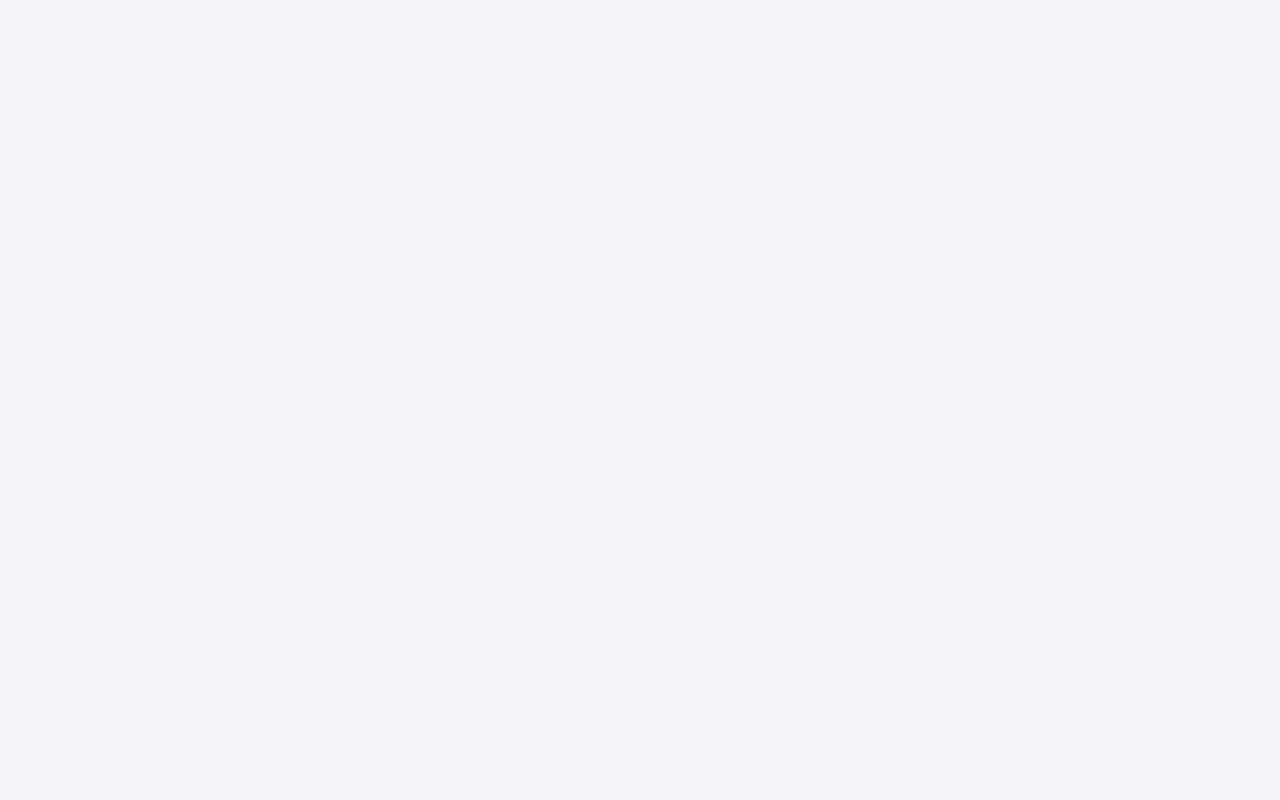
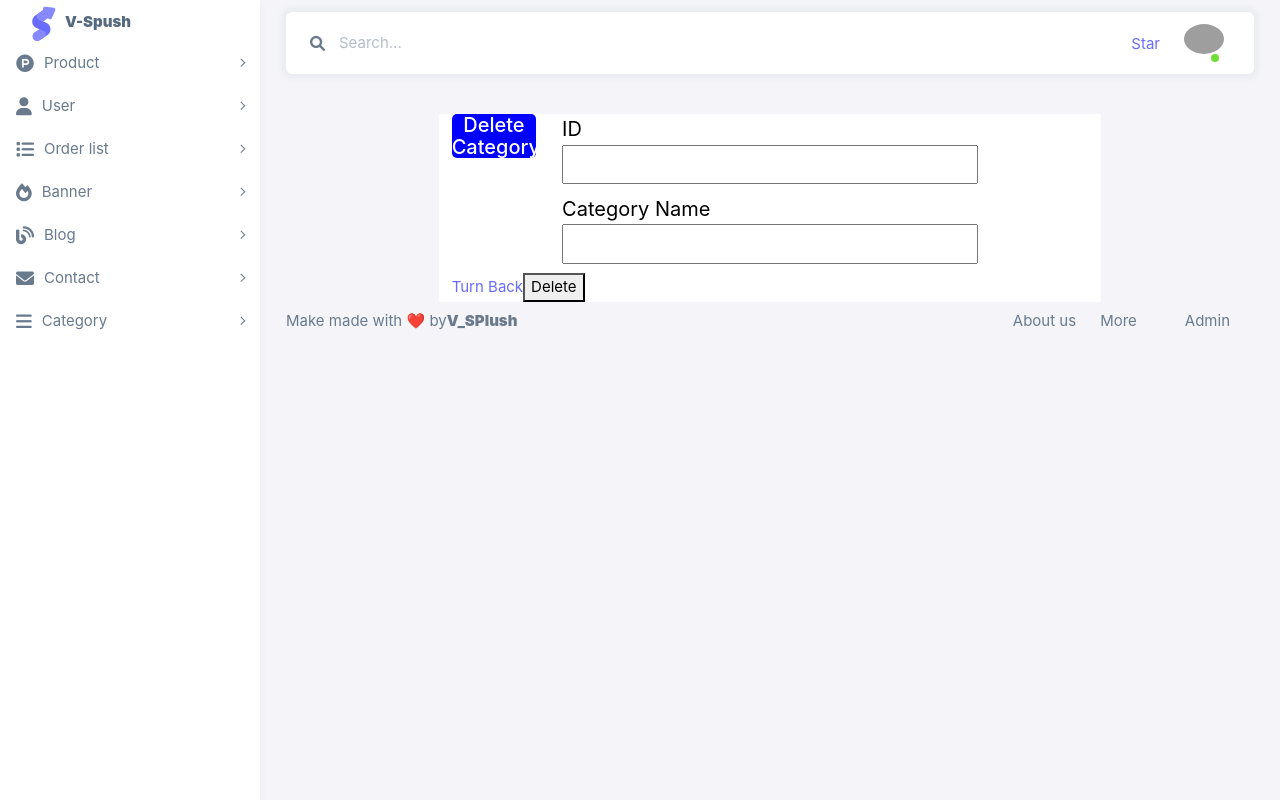
Before and after one commit to HoThiSang/V-Spush-front-end-admin, a React (Create React App) app: page /delete-category/1 in a window 1280 px wide. Before the commit this address had no page. Built offline with nearby package versions, Linux system fonts and the light colour scheme; no server answers; grey boxes are pictures that could not be loaded; a web font is replaced by a local one.

Commit message:
feat: handle-api-detail-and-delete-category refer to 227

```diff
--- a/src/App.js
+++ b/src/App.js
@@ -1,5 +1,5 @@
 import {  Routes, Route, Navigate } from "react-router-dom";
-import { Order, Blog, CreateBlog, ShowContact, UpdateContact, UpdateBlog , Product,ShowCategory} from "./pages";
+import { Order, Blog, CreateBlog, ShowContact, UpdateContact, UpdateBlog , Product,ShowCategory,DetailCategory,DeleteCategory} from "./pages";
 import Login from "./pages/Login";
 import React from "react";
 import Banner from "./pages/Banner";
@@ -19,6 +19,8 @@ function App() {
         <Route path="/update-blog/:id" element={<UpdateBlog />} />
         <Route path="/products" element={<Product />} />
         <Route path="/categories" element={<ShowCategory />} />
+        <Route path="/detail-category/:id" element={<DetailCategory />} />
+        <Route path="/delete-category/:id" element={<DeleteCategory />} />
       </Routes>
 
   );
--- /dev/null
+++ b/src/pages/Category/DeleteCategory.js
@@ -0,0 +1,52 @@
+import { useNavigate, useParams } from "react-router";
+import axiosService from "../../services/configAxios";
+import { useEffect, useState } from "react";
+import { Link } from "react-router-dom";
+import Contact from "../../components/Contact";
+import AdminLayout from "../../layouts/AdminLayout";
+const DeleteCategory = () => {
+  const [category, setCategory] = useState({});
+  const { id } = useParams();
+  const navigate = useNavigate();
+  const getDetailCategory = async () => {
+    try {
+      const response = await axiosService.get(`/categories/${id}`);
+      setCategory(response.data.data);
+    } catch (error) {
+      console.log("Error get detail category", error);
+    }
+  };
+  useEffect(() => {
+    getDetailCategory();
+  }, []);
+
+  const deleteCategory = async () => {
+    try {
+      const response = await axiosService.delete(`/categories-delete/${id}`);
+      navigate("/categories");
+      console.log("Delete Category successfully");
+    } catch (error) {
+      console.log("Erroe delete category", error);
+    }
+  };
+  return (
+    <>
+      <AdminLayout>
+        <div className="container">
+          <div className="row row-update-contact">
+            <div className="col-lg-2"></div>
+            <div className="col-lg-8 form-update-contact">
+              <Contact title="Delete Category" name="ID" value={category.id} />
+              <Contact name="Category Name" value={category.category_name} />
+              <Link to="/categories">Turn Back</Link>
+              <button onClick={deleteCategory}>Delete</button>
+            </div>
+            <div className="col-lg-2"></div>
+          </div>
+        </div>
+        <div className="col-lg-2"></div>
+      </AdminLayout>
+    </>
+  );
+};
+export default DeleteCategory;
--- /dev/null
+++ b/src/pages/Category/DetailCategory.js
@@ -0,0 +1,42 @@
+import { useEffect, useState } from "react";
+import { useParams } from "react-router";
+import axiosService from "../../services/configAxios";
+import { Link } from "react-router-dom";
+import AdminLayout from "../../layouts/AdminLayout";
+import Contact from "../../components/Contact";
+
+function DetailCategory() {
+  const [category, setCategory] = useState({});
+  const { id } = useParams();
+  const getDetailCategory = async () => {
+    try {
+      const response = await axiosService.get(`categories/${id}`);
+      setCategory(response.data.data);
+    } catch (error) {
+      console.log("Error get detail category", error);
+    }
+  };
+  useEffect(() => {
+    getDetailCategory();
+  }, []);
+
+  return (
+    <>
+      <AdminLayout>
+        <div className="container">
+          <div className="row row-update-contact">
+            <div className="col-lg-2"></div>
+            <div className="col-lg-8 form-update-contact">
+              <Contact title="Detail Contact" name="ID" value={category.id} />
+              <Contact name="Category Name" value={category.category_name} />
+              <Link to="/categories">Turn Back</Link>
+            </div>
+            <div className="col-lg-2"></div>
+          </div>
+        </div>
+        <div className="col-lg-2"></div>
+      </AdminLayout>
+    </>
+  );
+}
+export default DetailCategory;
--- a/src/pages/index.js
+++ b/src/pages/index.js
@@ -7,3 +7,5 @@ export {default as UpdateContact} from './Contact/UpdateContact'
 export {default as UpdateBlog } from './Blog/UpdateBlog'
 export {default as Product } from './Product/index'
 export {default as ShowCategory} from './Category/index'
+export {default as DetailCategory} from './Category/DetailCategory'
+export {default as DeleteCategory} from './Category/DeleteCategory'
```
